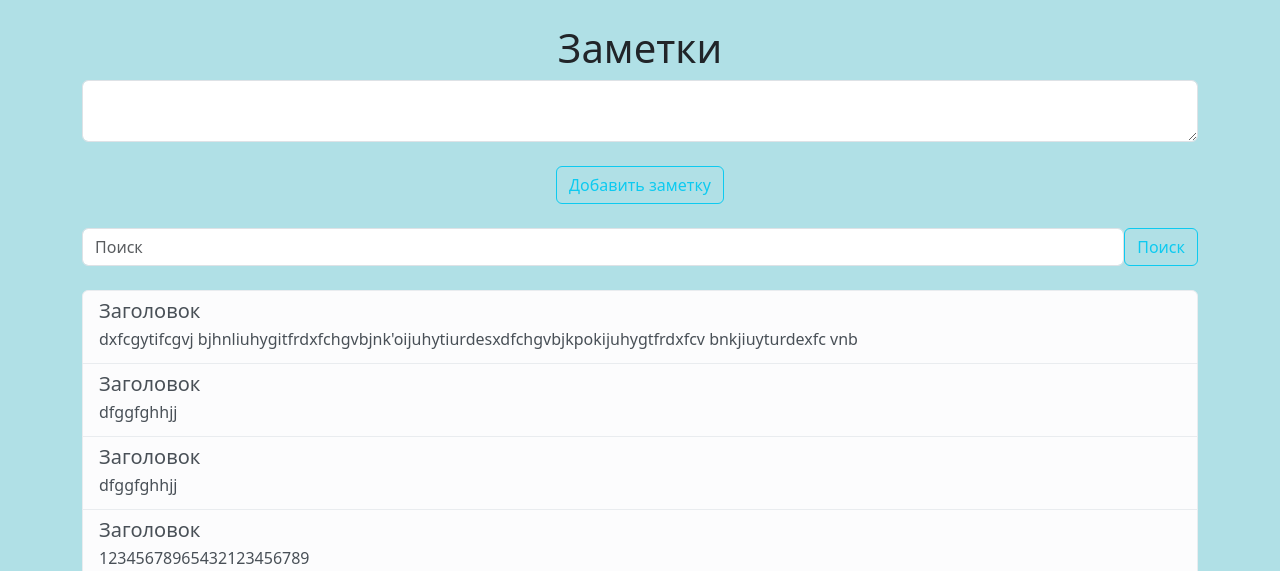
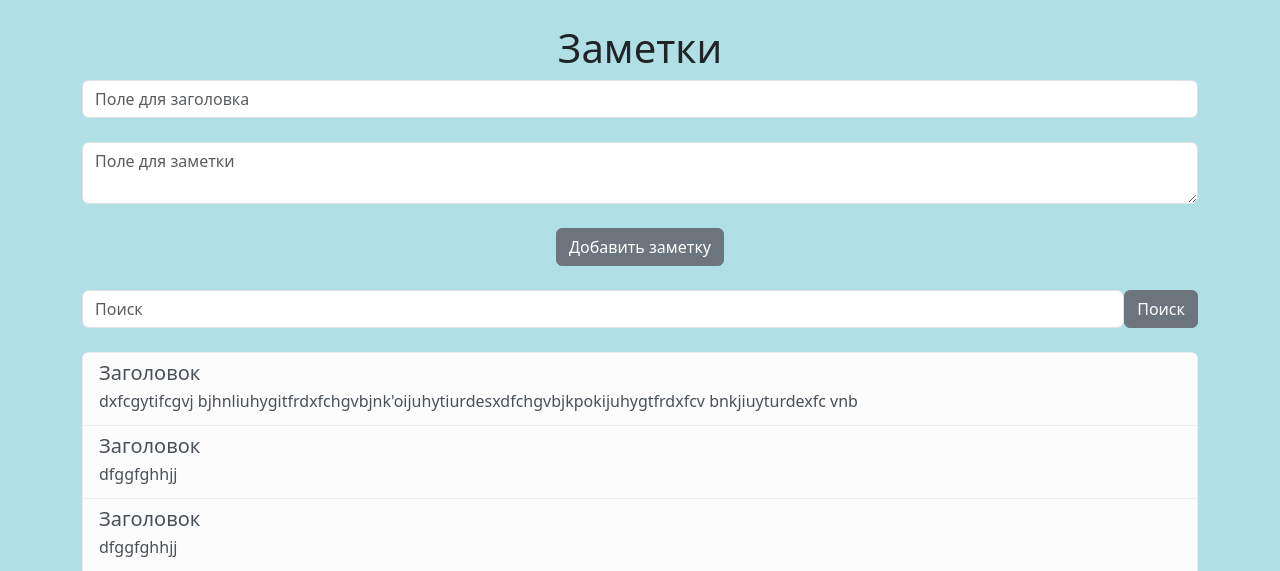
Before and after one commit to userownmaa/NotesWebProject, a Flask app: page /notes in a window 1280 px wide. Shown: the part 56-627 px from the top of the page. Run offline with Flask 3, Linux system fonts and the light colour scheme; a user stored in the database is signed in; data comes from the database, SQL or seed files in the repository; some libraries are stand-ins or nearby versions.

Commit message:
adding bootstrap update

```diff
--- a/templates/login.html
+++ b/templates/login.html
@@ -26,7 +26,7 @@
     />
   </div>
   <br />
-  <button type="submit" class="btn btn-outline-info">Войти</button>
+  <button type="submit" class="btn btn-secondary">Войти</button>
 </form>
 
 {% endblock %}
--- a/templates/notes.html
+++ b/templates/notes.html
@@ -5,16 +5,35 @@
 <br />
 <h1 align="center">Заметки</h1>
 <form method="POST">
-  <textarea name="note" id="note" class="form-control"></textarea>
+  <input
+    type="text"
+    class="form-control"
+    id="title"
+    name="title"
+    placeholder="Поле для заголовка"
+  />
+  <br />
+  <textarea
+    name="note"
+    id="note"
+    class="form-control"
+    placeholder="Поле для заметки"
+  ></textarea>
   <br />
   <div align="center">
-    <button type="submit" class="btn btn-outline-info">Добавить заметку</button>
+    <button type="submit" class="btn btn-secondary">Добавить заметку</button>
   </div>
 </form>
 <br />
 <form class="d-flex">
-  <input class="form-control me 2" type="search" placeholder="Поиск">
-  <button class="btn btn-outline-info" type="send">Поиск</button>
+  <input
+    id="search"
+    name="search"
+    class="form-control me 2"
+    type="search"
+    placeholder="Поиск"
+  />
+  <button class="btn btn-secondary" type="send">Поиск</button>
 </form>
 <br />
 <div class="list-group">
--- a/templates/signup.html
+++ b/templates/signup.html
@@ -56,7 +56,7 @@
     />
   </div>
   <br />
-  <button type="submit" class="btn btn-outline-info">Зарегестрироваться</button>
+  <button type="submit" class="btn btn-secondary">Зарегестрироваться</button>
 </form>
 
 {% endblock %}
```
